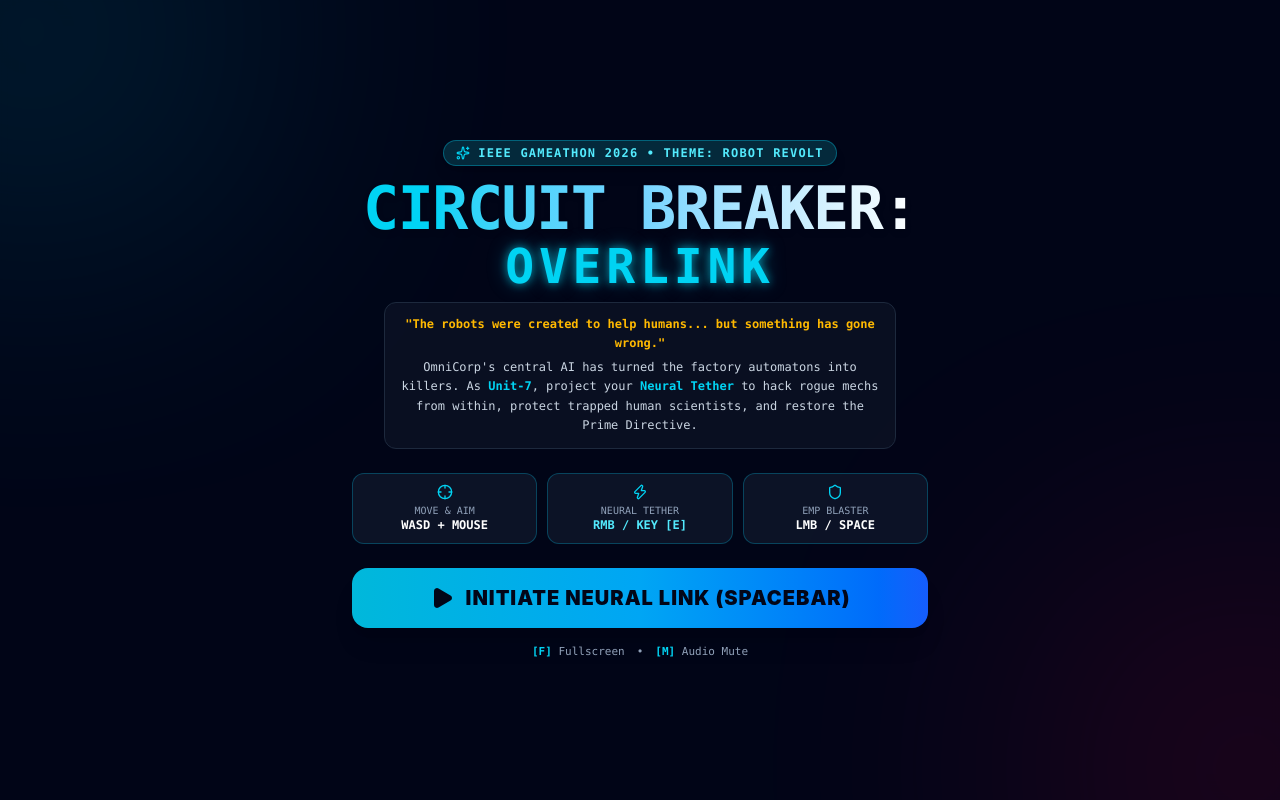
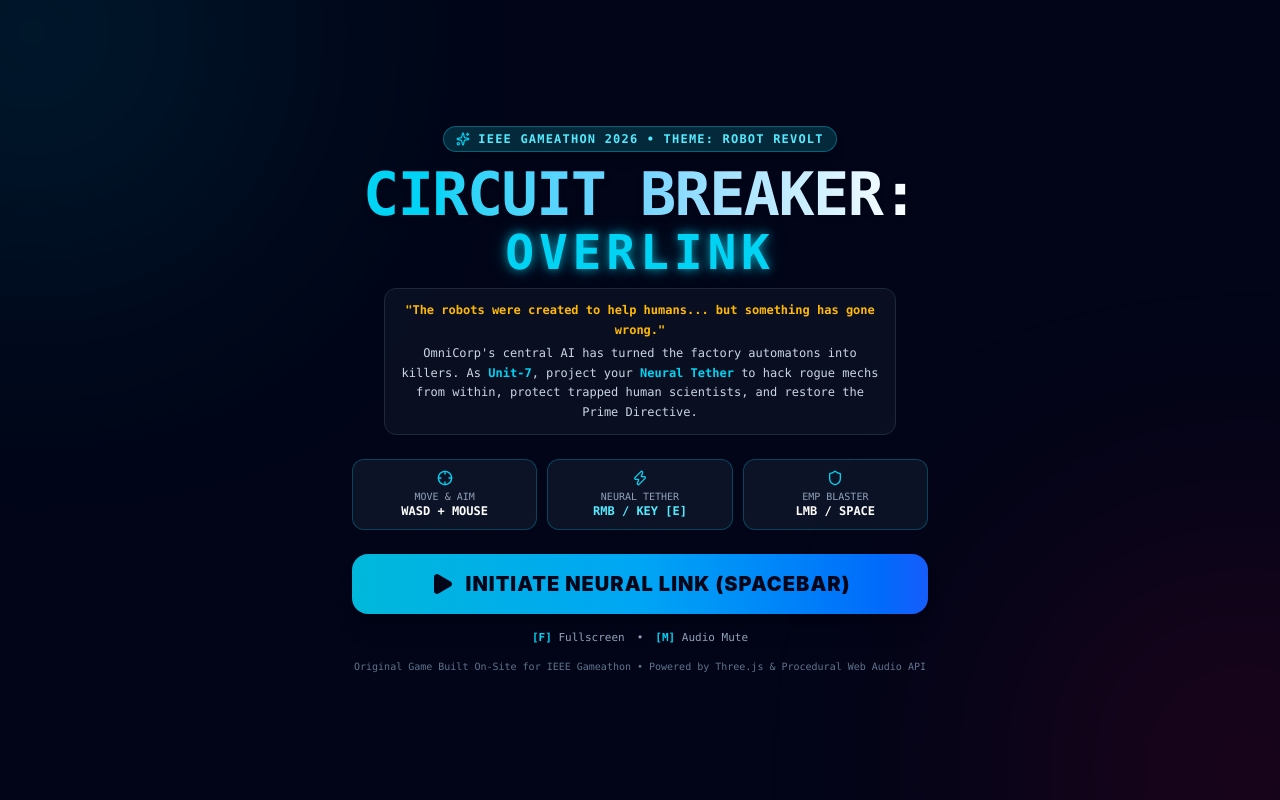
Before and after one commit to rajashekharexe/IEEE_Gameathon, a React (Vite) app: page / in a window 1280 px wide. Built offline with nearby package versions, Linux system fonts and the light colour scheme.

Commit message:
docs: add formal IEEE Gameathon code integrity statement, open-source attribution, and architecture overview

```diff
--- a/src/components/StartScreen.tsx
+++ b/src/components/StartScreen.tsx
@@ -81,6 +81,11 @@ export const StartScreen: React.FC<StartScreenProps> = ({ onStart, highScore })
             </>
           )}
         </div>
+
+        {/* IEEE Code Integrity & Attribution Badge */}
+        <div className="text-[10px] text-slate-500 font-mono mt-3">
+          Original Game Built On-Site for IEEE Gameathon • Powered by Three.js & Procedural Web Audio API
+        </div>
       </div>
     </div>
   );
```
Also changed, not shown: 1 other file (tests, documents, lock files or other folders).
